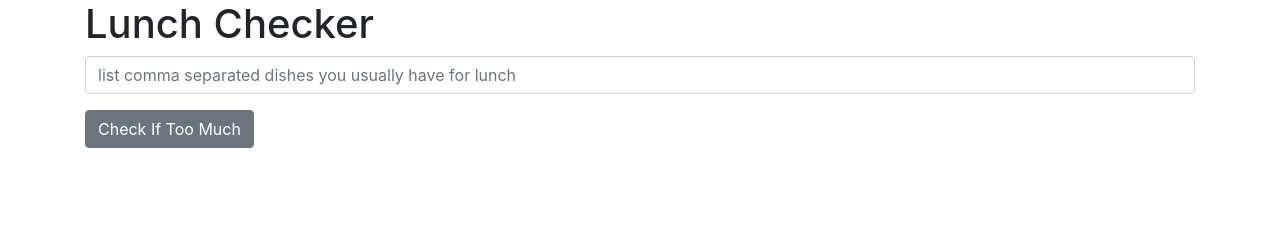
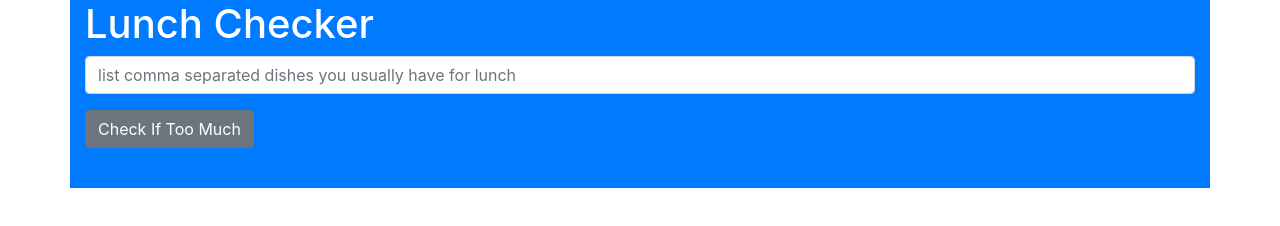
Before and after one commit to WebDeveloperDesigner2022/mod1_solution, a plain HTML site: page index.html in a window 1280 px wide. Drawn offline with Linux system fonts and the light colour scheme.

Commit message:
Module 1 solution

```diff
--- a/index.html
+++ b/index.html
@@ -1,15 +1,15 @@
 <!doctype html>
 <html lang="en">
   <head>
-    <title>Lunch Checker</title>
+    <title>Document</title>
     <meta name="viewport" content="width=device-width, initial-scale=1">
     <link rel="stylesheet" href="./styles/bootstrap.min.css">
     <script src="./scripts/angular.min.js"></script>
     <script src="./scripts/app.js"></script>
   </head>
 <body ng-app="appModule">
-  <div class="container" ng-controller="appControllerModule">
-    <h1>Lunch Checker</h1>
+  <div class="bg-primary container" ng-controller="appControllerModule">
+    <h1 class="text-white">Lunch Checker</h1>
 
     <div class="form-group">
         <input
```
Also changed, not shown: scripts/app.js (line endings or trailing spaces).
